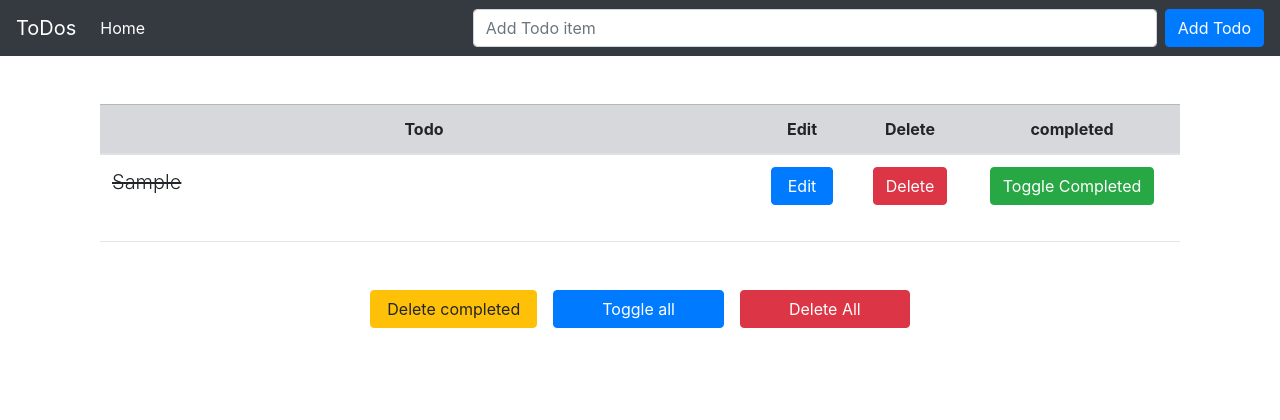
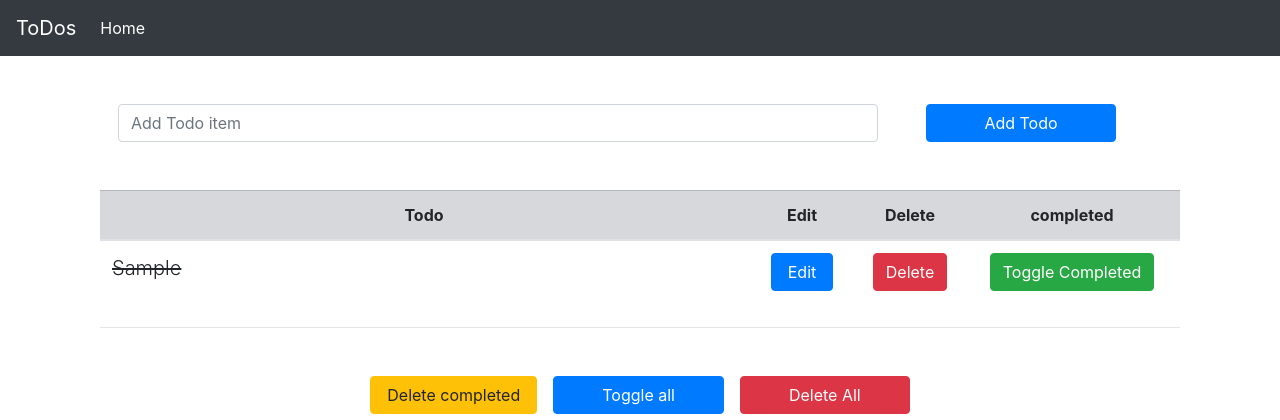
Before and after one commit to guhan29/Flask-Todo-List, a Flask app: page / in a window 1280 px wide. Shown: the top 420 px of the page. Run offline with Flask 2, Linux system fonts and the light colour scheme; tables that the repository leaves empty hold one stand-in row (values such as "Sample post"); some libraries are stand-ins or nearby versions.

Commit message:
updated todo

```diff
--- a/main.py
+++ b/main.py
@@ -101,4 +101,4 @@ def toggle_all():
     return redirect(url_for('index'))
 
 if __name__ == '__main__':
-    app.run(debug=True)
+    app.run()
--- a/templates/layout.html
+++ b/templates/layout.html
@@ -10,6 +10,8 @@
     <link rel="stylesheet" href="https://stackpath.bootstrapcdn.com/bootstrap/4.5.0/css/bootstrap.min.css"
         integrity="sha384-9aIt2nRpC12Uk9gS9baDl411NQApFmC26EwAOH8WgZl5MYYxFfc+NcPb1dKGj7Sk" crossorigin="anonymous">
     <link rel="shortcut icon" href="{{ url_for('static', filename='images/notepad.png') }}" type="image/png">
+    <style>
+    </style>
 </head>
 <body>
     <nav class="navbar navbar-expand-lg navbar-dark bg-dark">
@@ -24,18 +26,16 @@
                 <li class="nav-item active">
                     <a class="nav-link" href="{{ url_for('index') }}">Home <span class="sr-only">(current)</span></a>
                 </li>
-<!--                 <li class="nav-item">
-                    <a class="nav-link" href="#">Link</a>
-                </li> -->
             </ul>
-            <!-- my-2 my-lg-0 -->
-            <form class="form-inline" action="{{ url_for('new') }}" method="POST">
-                <input name='todo' class="form-control mr-sm-2" type="text" placeholder="Add Todo item" aria-label="Add Todo itel" min="1" max="150" size="60" required>
-                <button class="btn my-2 my-sm-0 btn-primary" type="submit">Add Todo</button>
-            </form>
         </div>
     </nav>
     <div class="container">
+        <form class="mt-5 inline-form" action="{{ url_for('new') }}" method="POST">
+            <div class="row">
+                <input name='todo' class="ml-md-5 form-control col-md-8 mr-md-5" type="text" placeholder="Add Todo item" min="1" max="150" size="60" required>
+                <button class="btn btn-primary col-md-2" type="submit">Add Todo</button>
+            </div>
+        </form>
         {% with messages = get_flashed_messages(with_categories=true) %}
             {% if messages %}
                 {% for category, message in messages %}
```
